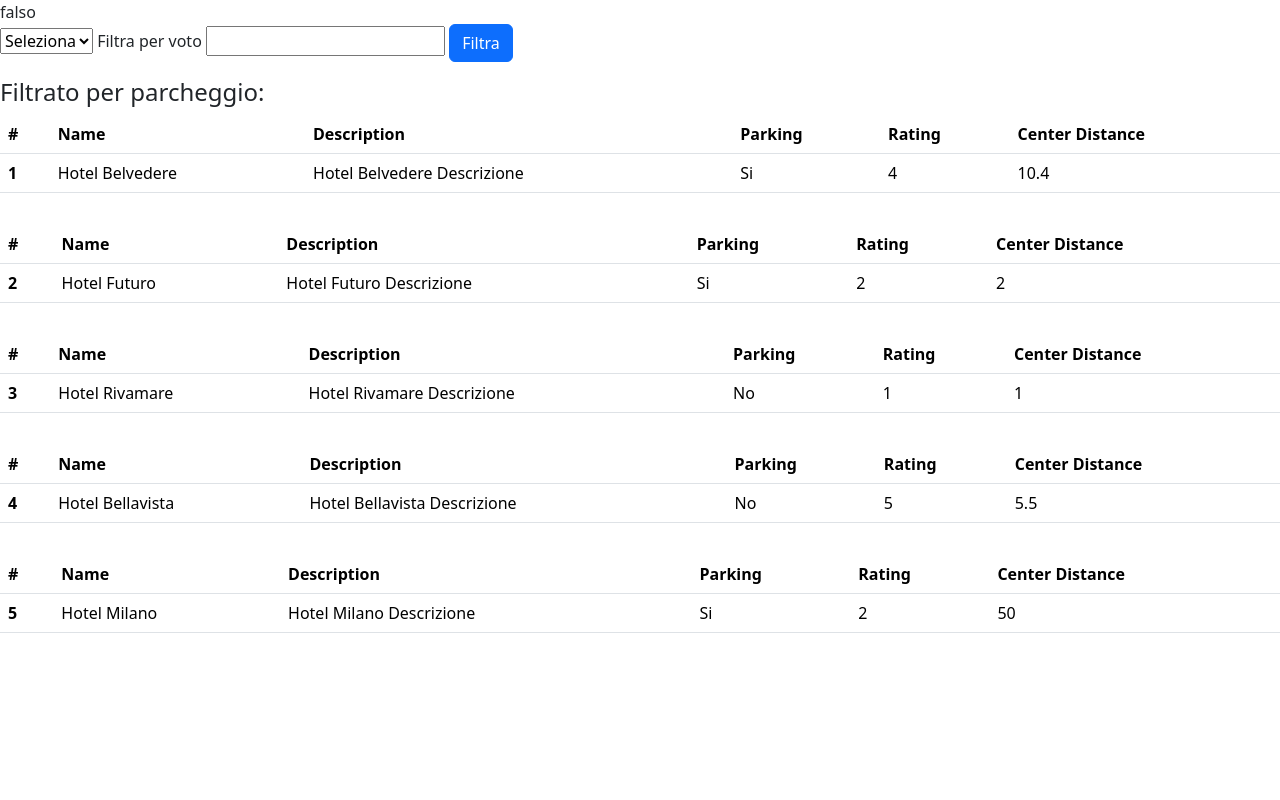
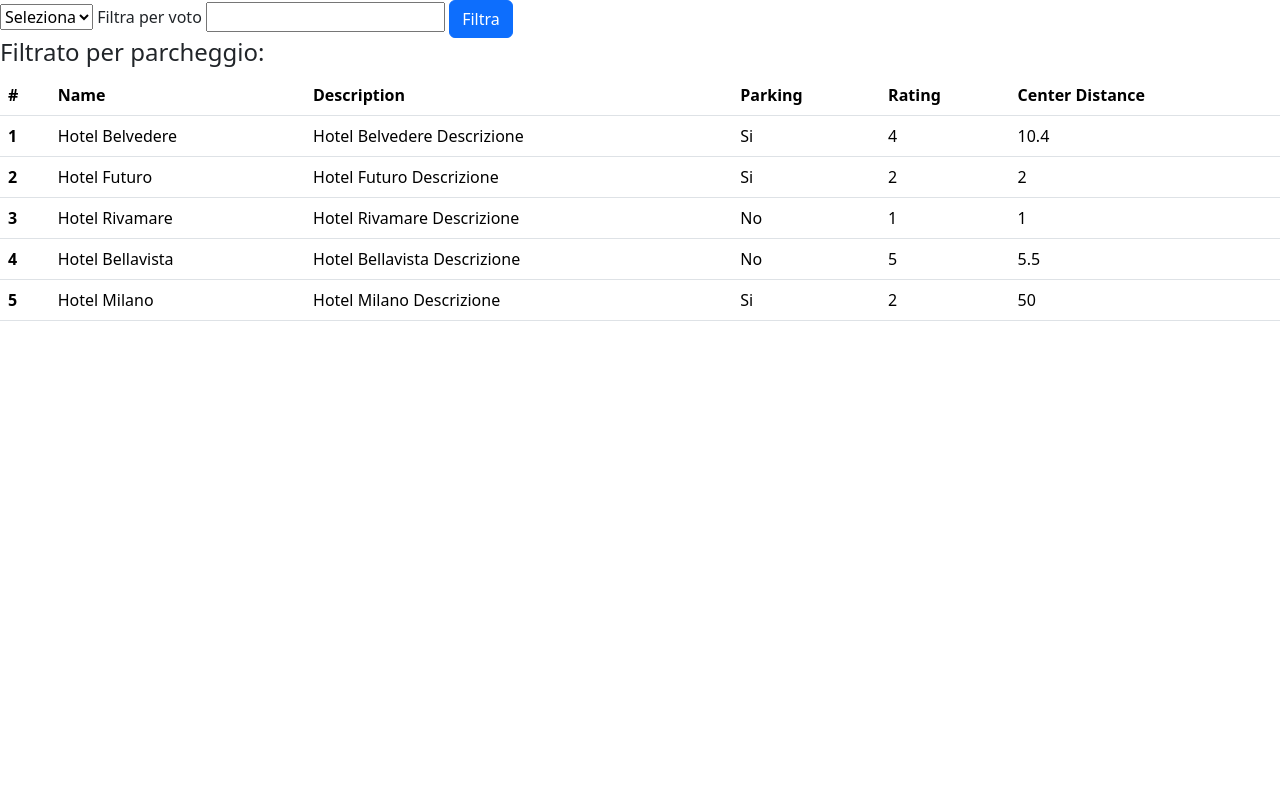
Before and after one commit to ryampeguero/php-hotel, a PHP site: page / in a window 1280 px wide. Run offline with PHP 8.4, Linux system fonts and the light colour scheme.

Commit message:
fix: some issues with the table data and removed some debugging messages

```diff
--- a/index.php
+++ b/index.php
@@ -2,12 +2,9 @@
 if (isset($_GET["park_filter"]) && !empty(($_GET["park_filter"]))) {
     $park_filter = true;
 
-    echo "vero";
-    echo "<br>";
 } else {
     $park_filter = false;
-    echo "falso";
-    echo "<br>";
+
 }
 
 if (isset($_GET["vote"])) {
@@ -19,7 +16,6 @@ if (isset($_GET["vote"])) {
             $vote = $_GET["vote"];
             break;
     }
-    echo "Il voto: " . $vote;
 }
 $hotels = [
     [
@@ -89,6 +85,19 @@ $hotels = [
         <h4>Filtrato per parcheggio:</h4>
     </div>
 
+    <div class="pb-3">
+        <table class="table">
+            <thead>
+                <tr>
+                    <th scope="col">#</th>
+                    <th scope="col" colspan="3">Name</th>
+                    <th scope="col" colspan="3">Description</th>
+                    <th scope="col">Parking</th>
+                    <th scope="col">Rating</th>
+                    <th scope="col">Center Distance</th>
+                </tr>
+            </thead>
+
             <?php
             $filter_hotel = [];
             foreach ($hotels as $index => $cur_hotel) {
@@ -119,18 +128,6 @@ $hotels = [
             $i = 0;
             foreach ($filter_hotel as $index => $cur_hotel) {
             ?>
-        <div class="pb-3">
-            <table class="table">
-                <thead>
-                    <tr>
-                        <th scope="col">#</th>
-                        <th scope="col" colspan="3">Name</th>
-                        <th scope="col" colspan="3">Description</th>
-                        <th scope="col">Parking</th>
-                        <th scope="col">Rating</th>
-                        <th scope="col">Center Distance</th>
-                    </tr>
-                </thead>
                 <tbody>
                     <tr>
                         <th scope="row"><?php echo ++$i; ?></th>
@@ -141,9 +138,10 @@ $hotels = [
                         <td><?php echo $cur_hotel["distance_to_center"]; ?></td>
                     </tr>
                 </tbody>
+                <?php } ?>
         </table>
     </div>
-    <?php } ?>
+
 <script src="https://cdn.jsdelivr.net/npm/bootstrap@5.3.3/dist/js/bootstrap.bundle.min.js" integrity="sha384-YvpcrYf0tY3lHB60NNkmXc5s9fDVZLESaAA55NDzOxhy9GkcIdslK1eN7N6jIeHz" crossorigin="anonymous"></script>
 </body>
 
```
Lines whose indentation alone changed are shown as unchanged.
